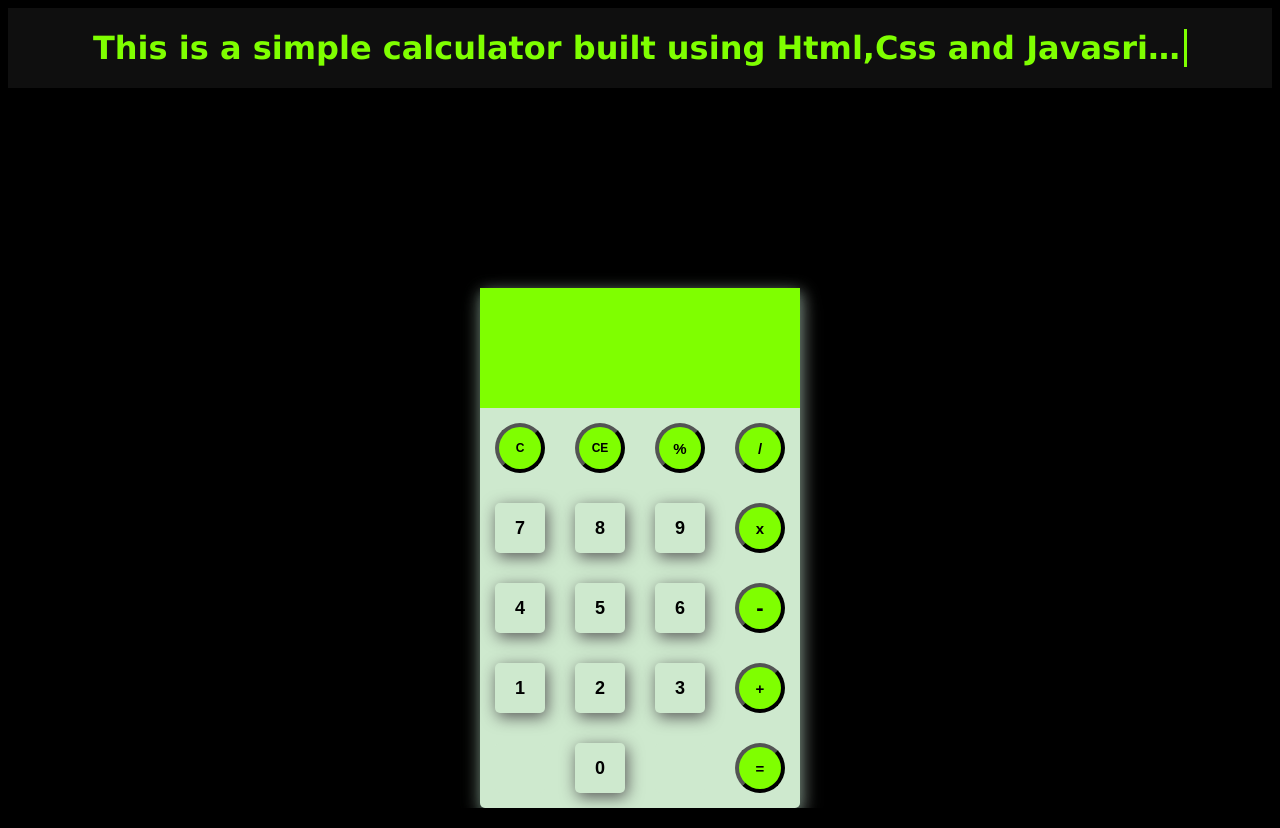
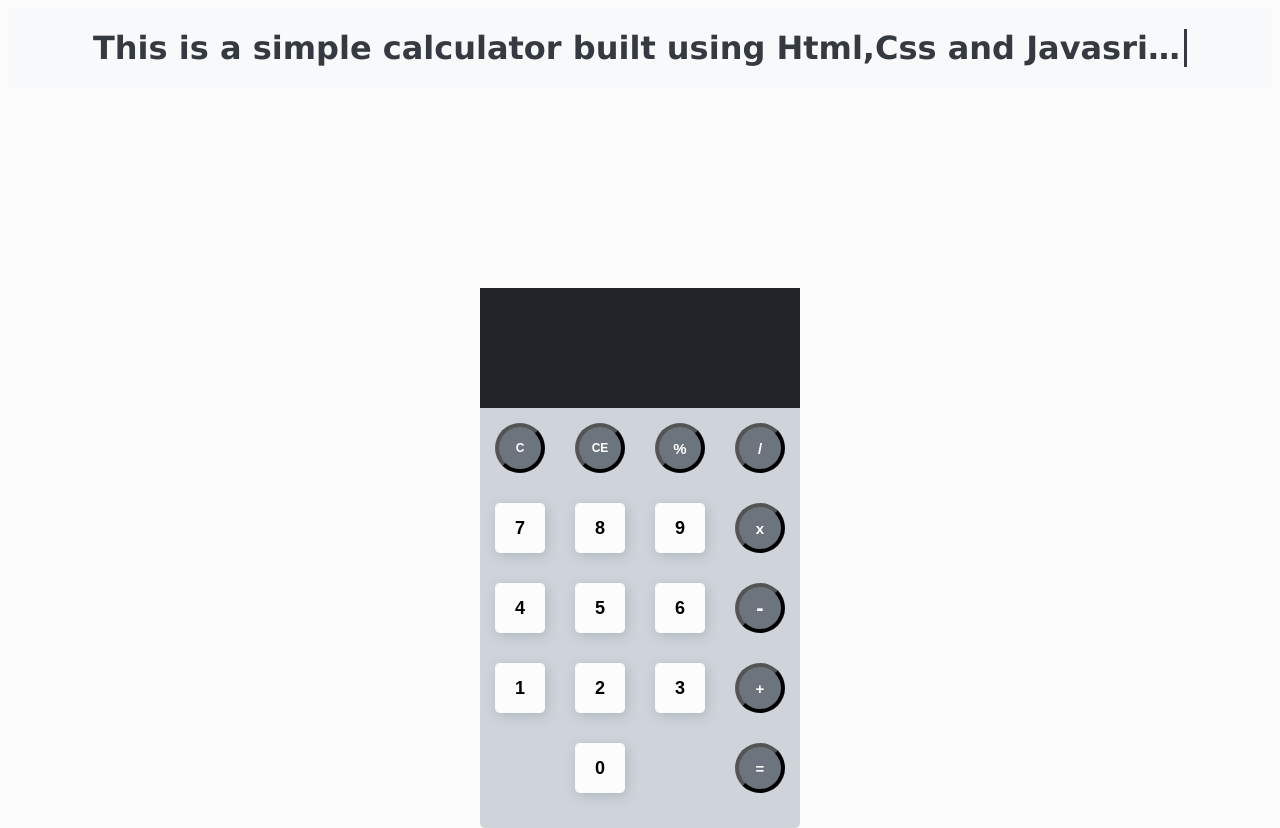
Before and after one commit to oluchi-web/A-calculator, a plain HTML site: page index.html in a window 1280 px wide. Drawn offline with Linux system fonts and the light colour scheme.

Commit message:
Update mystyle.css

```diff
--- a/mystyle.css
+++ b/mystyle.css
@@ -1,11 +1,9 @@
-
-
 .wrapper{
 	height:10vh;
 	display:flex;
 	align-items:center;
 	justify-content:center;
-	background-color: rgb(15, 15, 15);
+	background-color:#f8f9fa;
 }
 .typing-demo{
 	width:49ch;
@@ -18,7 +16,7 @@
 	font-family:  Geneva, Verdana, sans-serif;
 	font-size:2em;
 	font-weight: bold;
-	color: chartreuse
+	color: #343a40;
 }
 @keyframes typing{
 	from{
@@ -28,29 +26,33 @@
 }
 @keyframes blink{
 	50%{
-		border-color: chartreuse;;
+		border-color: #343a40;;
 
 	}
 }
 	body{
-    background-color: black;
+    background-color: #fCfCfC;
 
 }
 
 #calculator{
 	width: 320px;
-	height: 520px;
-	background-color: #cee9ce;
+	height: 540px;
+	background-color: #ced4da;
 	margin: 0 auto;
 	top: 200px;
 	position: relative;
 	border-radius: 5px;
-	filter: drop-shadow(2px 4px 8px #747474);
-	box-shadow: 0 4px 8px 0 rgba(60, 134, 97, 0.2), 0 6px 20px 0 rgba(158, 233, 180, 0.19);
+
+
 }
 #result{
 	height: 120px;
-	background-color:  chartreuse;
+	background-color:  #212529;
+	color:#ffffff;
+	font-family: Poppins;
+	font-weight: 500;
+
 
 }
 #previous{
@@ -59,6 +61,7 @@
 	margin: 0 20px;
 	padding-top: 20px;
 	font-size: 15px;
+	font-family: Poppins;
 
 
 }
@@ -84,19 +87,21 @@
 
 }
 .operator{
-    background-color: chartreuse;
+    background-color: #6c757d;
     border-radius: 30px;
     border-width: 4px;
-	font-size:12px
+	font-size:12px;
+	color:#ffffff;
+
 }
 .number{
 
-	background-color:#cee9ce;
+	background-color:#fcfcfc;
 	font-size:18px;
-	filter: drop-shadow(2px 4px 8px #585858);
+	filter: drop-shadow(2px 3px 6px #ADB5BD);
 }
 .empty{
-	background-color:#cee9ce;
+	background-color:#ced4da;
 }
 button:nth-child(3){
 	font-size:15px
@@ -116,3 +121,10 @@ button:nth-child(16){
 button:nth-child(20){
 	font-size:15px
 }
+.number:active {
+	background-color:#ced4da;
+
+}
+*:focus {
+    outline: 0 !important;
+}
```
